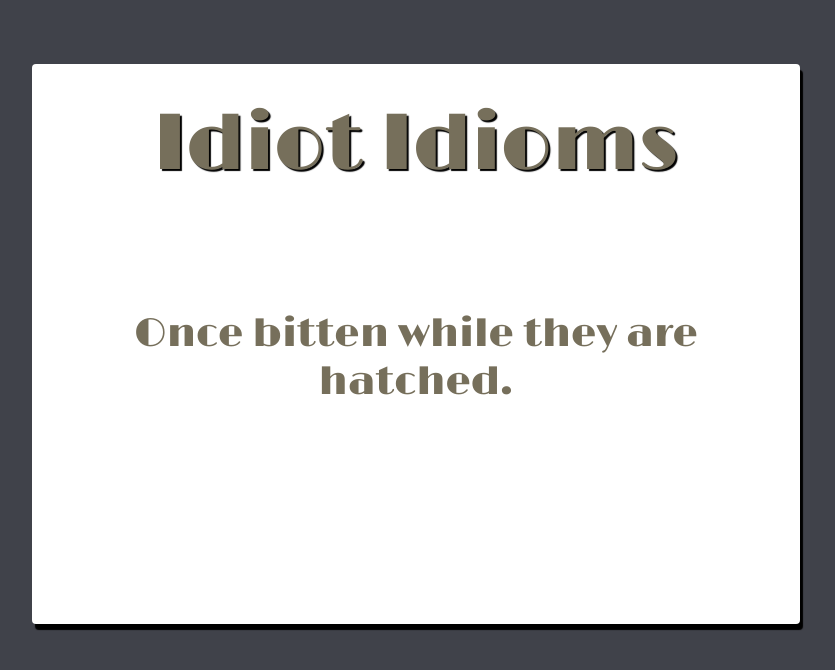
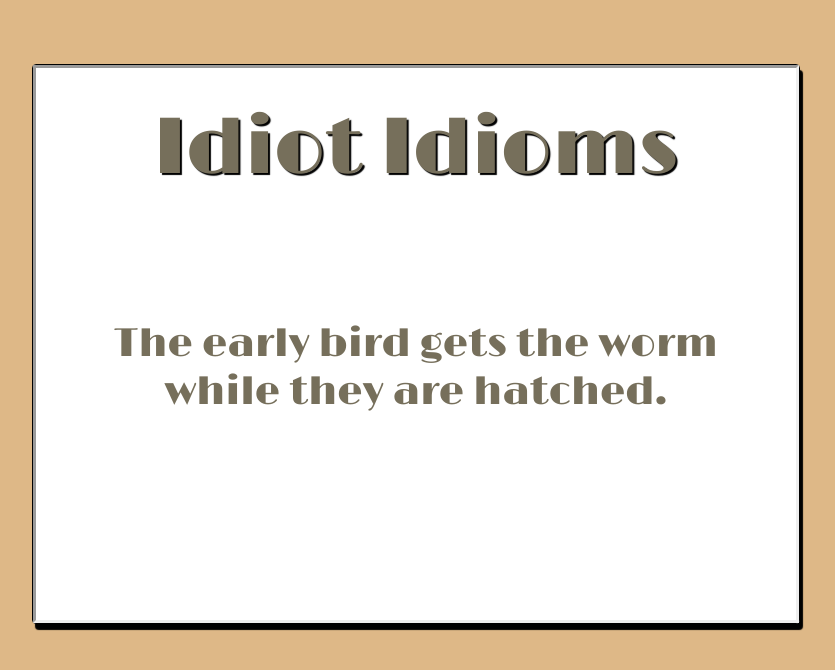
Before and after one commit to Gmach-Warlock/MixedMessagesProject, a website built with Vite: page index.html in a window 1280 px wide. Shown: the whole page, without its empty margins (224-1059 px from the left). Built offline with nearby package versions, Linux system fonts and the light colour scheme.

Commit message:
background color change and border change added

```diff
--- a/index.html
+++ b/index.html
@@ -10,12 +10,14 @@
     <link href="https://fonts.googleapis.com/css2?family=Abril+Fatface&family=Limelight&display=swap" rel="stylesheet">
   </head>
   <body>
-    <div class="flex-container">
+    <div id="background" class="flex-container">
 
       <div class="card">
-        <h1>Idiot Idioms</h1>
-        <div class="wrapper">
-          <span id="first-string"></span><span id="second-string"></span><span id="third-string"></span>
+        <div id="border">
+          <h1>Idiot Idioms</h1>
+          <div class="wrapper">
+            <span id="first-string"></span><span id="second-string"></span><span id="third-string"></span>
+          </div>
         </div>
       </div>
 
--- a/src/main.js
+++ b/src/main.js
@@ -1,15 +1,18 @@
 // create the possible strings for the message in three parts
 
 const firstStringArray = ["Don't count your chickens ", "It's not over ", "We'll cross that bridge ", "Tonight we're gonna party ", "As right ", "It's always darkest ", "Make hay ",
-  'You can lead a horse to water, ', "You can't make an omelette ", "You can catch more flies with honey ", "Out of the frying pan ", "It's a poor workman ", "Shape up ", "Once bitten ",
+  "You can lead a horse to water ", "You can't make an omelette ", "You can catch more flies with honey ", "Out of the frying pan ", "It's a poor workman ", "Shape up ", "Once bitten ",
+  "Don't put all your eggs in one basket ", "Don't give up your day job ", "Do unto others ", "Look before you leap ", "Take a rain check ", "Take it with a grain of salt ",
+  "The early bird gets the worm ", "There are other fish in the sea "
 
 ];
 
-const secondStringArray = ["until ", "until ", "when ", "like ", "as ", "before ", "while ", "but ", "then ", "and ", "who ", "or "];
+const secondStringArray = ["until ", "until ", "when ", "like ", "as ", "before ", "while ", "but ", "then ", "and ", "who ", "or ", "as "];
 
 const thirdStringArray = ["they are hatched.", "the fat lady sings.", "we get to it.", "it's nineteen ninety nine.", "it's raining cats and dogs.", "it has it's dawn.", "the sun shines.",
-  "You can't make it drink from it", "you can catch with vinegar.", "into the frying pan.", "blames his tools.", "that ship has sailed.", "ship out.", "we see eye to eye.", "twice shy.", "on cloud nine.",
-  "no stone is unturned"
+  "You can't make it drink from it.", "you can catch with vinegar.", "into the frying pan.", "blames his tools.", "that ship has sailed.", "ship out.", "we see eye to eye.", "twice shy.", "on cloud nine.",
+  "no stone is unturned.", "you get a taste of your own medicine.", "you would have them do to you.", "it's a piece of cake.", "you go on a wild goose chase.", "you live and learn.",
+  "the ball is in your court.", "you spill the beans.", "rain on someone's parade.", "you throw caution to the wind."
 ];
 
 
@@ -26,3 +29,17 @@ secondString.innerHTML = secondStringArray[Math.floor(Math.random() * secondStri
 thirdString.innerHTML = thirdStringArray[Math.floor(Math.random() * thirdStringArray.length)];
 
 console.log(firstString.innerHTML + secondString.innerHTML + thirdString.innerHTML);
+
+
+// create a set of background colors to use in a color changing function
+
+const colorArray = ['black', 'white', 'gray', 'green', 'yellow', 'blue', 'darkslategrey', 'darkgray', 'burlywood', 'darksalmon'];
+
+const body = document.querySelector('body');
+body.style.backgroundColor = colorArray[Math.floor(Math.random() * colorArray.length)];
+
+// create an array of border styles
+
+const borderArray = ['solid', 'double', 'groove', 'ridge', 'inset', 'outset'];
+const border = document.getElementById('border');
+border.style.borderStyle = borderArray[Math.floor(Math.random() * borderArray.length)];
--- a/src/style.css
+++ b/src/style.css
@@ -63,7 +63,12 @@ h1 {
   background-color: white;
   width: 60%;
   height: 35rem;
-  padding-bottom: 2rem;
+
   border-radius: 4px;
   box-shadow: 3px 6px 1px black;
+  border: 1px solid black;
 }
+
+#border {
+  height: 100%;
+}
```
